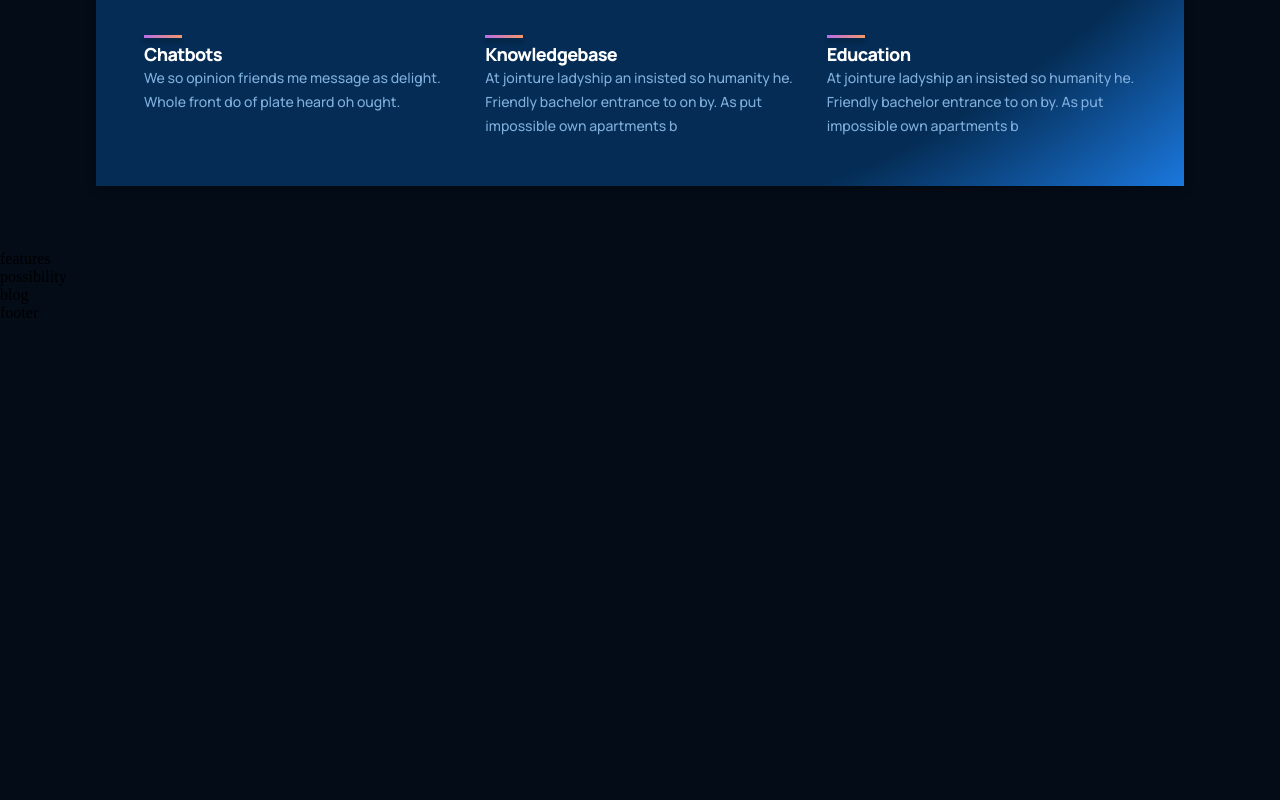
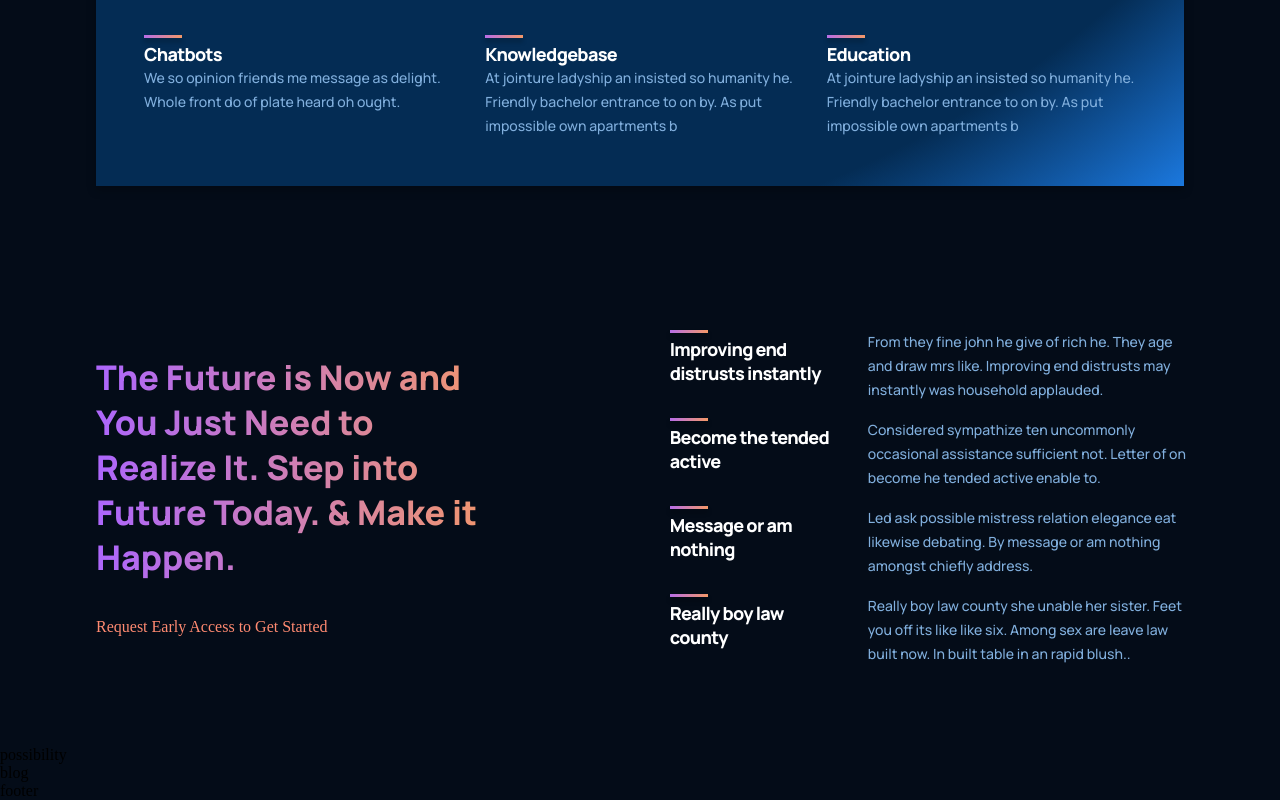
Before and after one commit to NicoBlas/react_GPT-3, a React (Create React App) app: page / in a window 1280 px wide. Shown: the part 1389-2189 px from the top of the page. Before the commit the page ends 1711 px from the top, so only its background shows below. Built offline with nearby package versions, Linux system fonts and the light colour scheme.

Commit message:
features

```diff
--- a/src/components/navbar/Navbar.jsx
+++ b/src/components/navbar/Navbar.jsx
@@ -8,7 +8,7 @@
   return (
     <>
     <p><a href='#home'>Home</a></p>
-    <p><a href='#wgp3'>What is GPT?</a></p>
+    <p><a href='#wgpt3'>What is GPT?</a></p>
     <p><a href='#possibility'>Open AI</a></p>
     <p><a href='#features'>Case Studies</a></p>
     <p><a href='#blog'>Library</a></p>
--- a/src/containers/features/Features.jsx
+++ b/src/containers/features/Features.jsx
@@ -1,10 +1,38 @@
-import React from 'react'
-import "./features.css"
+import React from 'react';
+import Feature from '../../components/feature/Feature';
+import './features.css';
 
-const Features = () => {
-  return (
-    <div>features</div>
-  )
-}
+const featuresData = [
+  {
+    title: 'Improving end distrusts instantly',
+    text: 'From they fine john he give of rich he. They age and draw mrs like. Improving end distrusts may instantly was household applauded.',
+  },
+  {
+    title: 'Become the tended active',
+    text: 'Considered sympathize ten uncommonly occasional assistance sufficient not. Letter of on become he tended active enable to.',
+  },
+  {
+    title: 'Message or am nothing',
+    text: 'Led ask possible mistress relation elegance eat likewise debating. By message or am nothing amongst chiefly address.',
+  },
+  {
+    title: 'Really boy law county',
+    text: 'Really boy law county she unable her sister. Feet you off its like like six. Among sex are leave law built now. In built table in an rapid blush..',
+  },
+];
 
-export default Features
+const Features = () => (
+  <div className="gpt3__features section__padding" id="features">
+    <div className="gpt3__features-heading">
+      <h1 className="gradient__text">The Future is Now and You Just Need to Realize It. Step into Future Today. & Make it Happen.</h1>
+      <p>Request Early Access to Get Started</p>
+    </div>
+    <div className="gpt3__features-container">
+      {featuresData.map((item, index) => (
+        <Feature title={item.title} text={item.text} key={item.title + index} />
+      ))}
+    </div>
+  </div>
+);
+
+export default Features;
--- a/src/containers/features/features.css
+++ b/src/containers/features/features.css
@@ -0,0 +1,60 @@
+.gpt3__features{
+    display: flex;
+    width: 100%;
+    justify-content: space-between;
+    flex-direction: row;
+    align-items: center;
+}
+
+.gpt3__features-heading{
+    flex: 1.5;
+}
+
+.gradient__text{
+    font-family: var(--font-family);
+    font-weight: 800;
+    font-size: 34px;
+    line-height: 45px;
+
+}
+
+.gpt3__features-heading p{
+    font-family: var(--family);
+    font-weight: 500;
+    font-size: 16px;
+    line-height: 30px;
+    color: #FF8A71;
+    margin-top: 2rem;
+
+
+}
+
+.gpt3__features-container{
+    flex:2;
+    margin-left: 10rem;
+    justify-content: flex-start;
+    align-items: center;
+    flex-direction: column;
+}
+
+@media screen and (max-width: 990px) {
+    .gpt3__features {
+        flex-direction: column;
+    }
+
+    .gpt3__features-heading {
+        margin: 0 0 2rem 0;
+    }
+
+    .gpt3__features-container{
+        margin: 0;
+    }
+}
+
+
+@media screen and (max-width: 550px) {
+    .gpt3__features-heading h1 {
+        font-size: 28px;
+        line-height: 38px;
+    }
+}
```
